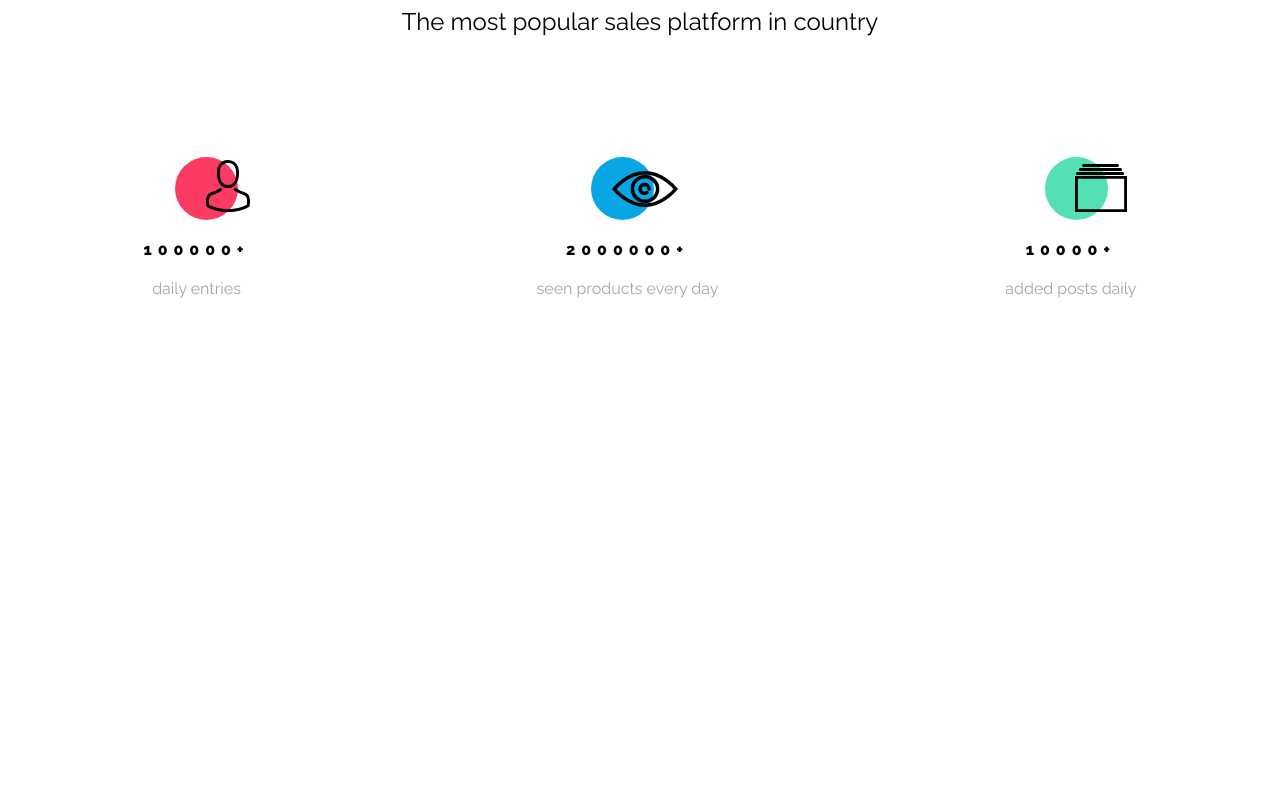
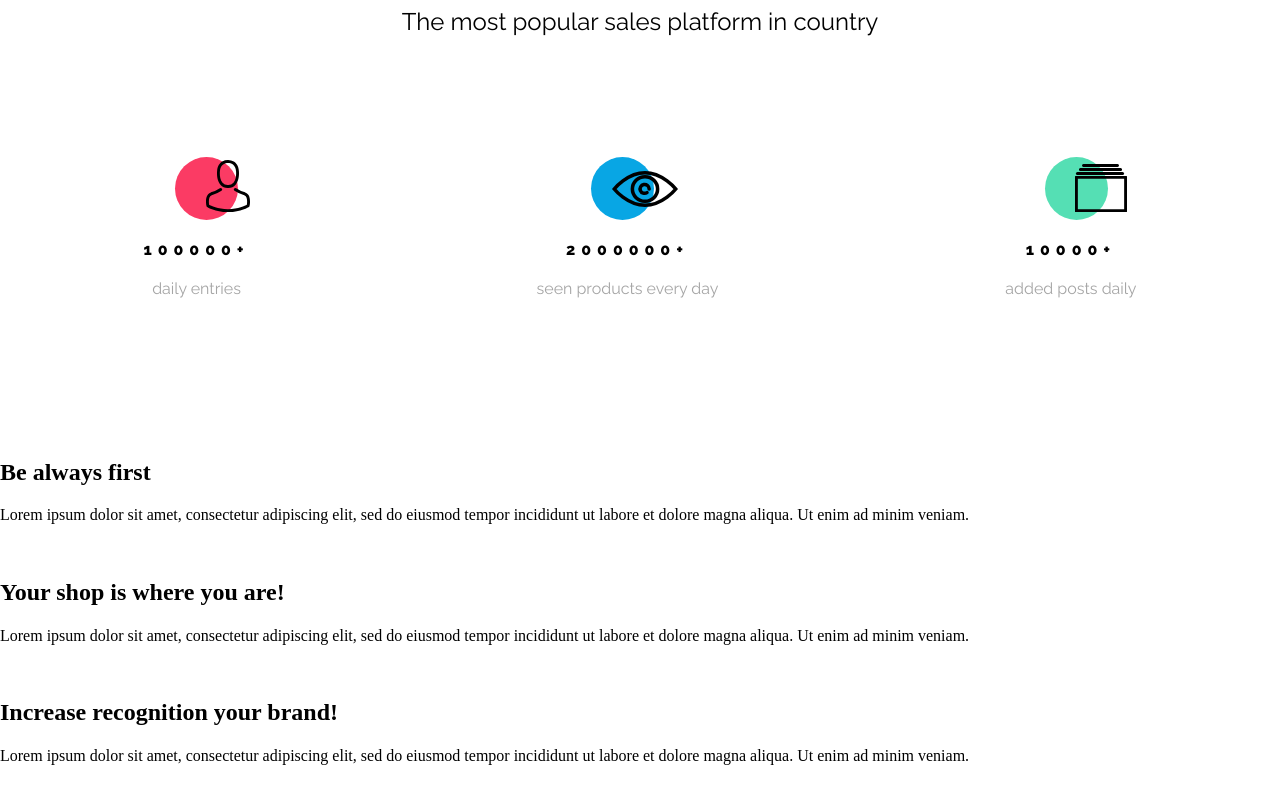
Before and after one commit to Wotwi/best_shop, a plain HTML site: page index.html in a window 1280 px wide. Shown: the part 858-1658 px from the top of the page. Before the commit the page ends 1297 px from the top, so only its background shows below. Drawn offline with nearby package versions, Linux system fonts and the light colour scheme.

Commit message:
html markup and css selectors for benefits page

```diff
--- a/index.html
+++ b/index.html
@@ -55,6 +55,23 @@
             </div>
         </div>
     </div>
+
+    <div class="benefits__box">
+        <div class="benefits__element">
+            <h2 class="benefits__element__hdl">Be always first</h2>
+            <p class="benefits__element__text">Lorem ipsum dolor sit amet, consectetur adipiscing elit, sed do eiusmod tempor incididunt ut labore et dolore magna aliqua. Ut enim ad minim veniam.</p>
+            <img src="" alt="" class="benefits__element__img"></div>
+        <div class="benefits__element">
+            <h2 class="benefits__element__hdl">Your shop is where you are!</h2>
+            <p class="benefits__element__text">Lorem ipsum dolor sit amet, consectetur adipiscing elit, sed do eiusmod tempor incididunt ut labore et dolore magna aliqua. Ut enim ad minim veniam.</p>
+            <img src="" alt="" class="benefits__element__img"></div>
+        <div class="benefits__element">
+            <h2 class="benefits__element__hdl">Increase recognition your brand!</h2>
+            <p class="benefits__element__text">Lorem ipsum dolor sit amet, consectetur adipiscing elit, sed do eiusmod tempor incididunt ut labore et dolore magna aliqua. Ut enim ad minim veniam.</p>
+            <img src="" alt="" class="benefits__element__img"></div>
+        <div class="benefits__img__wrapper"></div>
+    </div>
+
 </div>
 
 </body>
--- a/src/css/style.css
+++ b/src/css/style.css
@@ -99,7 +99,6 @@ h2.secondary__hdl {
     align-items: center;
     max-height: 33.1875rem;
     padding-bottom: 7.761875rem;
-    height: 100%;
     text-align: center;
 }
 
@@ -163,3 +162,12 @@ h2.secondary__hdl {
     font-family: Raleway, sans-serif;
     font-weight: 400;
 }
+
+.benefits__box {}
+
+.benefits__box .benefits__element {}
+.benefits__box .benefits__element .benefits__element__hdl {}
+.benefits__box .benefits__element .benefits__element__text {}
+.benefits__box .benefits__element .benefits__element__img {}
+
+.benefits__box .benefits__img__wrapper {}
```
